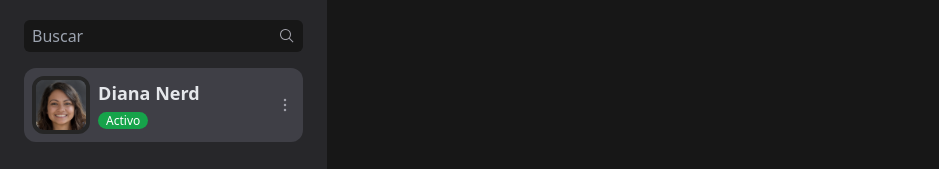
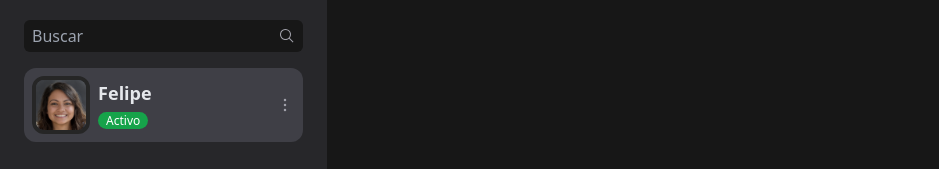
Before and after one commit to afperdomo2/curso-vuex, a Vue app: page / in a window 1280 px wide. Shown: the top 169 px of the page, without its empty margins (0-939 px from the left). Built offline with nearby package versions, Linux system fonts and the light colour scheme.

Commit message:
Crea un estado simple para manejar el nombre de usuario

```diff
--- a/src/App.vue
+++ b/src/App.vue
@@ -1,5 +1,5 @@
 <script setup>
-import { RouterView } from 'vue-router'
+import { RouterView } from "vue-router";
 </script>
 
 <template>
--- /dev/null
+++ b/src/store/store.js
@@ -0,0 +1,11 @@
+import { reactive } from "vue";
+
+const store = reactive({
+  username: "Felipe",
+
+  setUsername(newUsername) {
+    this.username = newUsername;
+  }
+});
+
+export default store;
--- a/src/views/HomeView.vue
+++ b/src/views/HomeView.vue
@@ -1,8 +1,9 @@
 <script>
-import { RouterView, RouterLink } from 'vue-router'
-import InputSearch from '@/components/InputSearch.vue'
-import ProfileCard from '@/components/ProfileCard.vue'
-import ChatItem from '@/components/ChatItem.vue'
+import { RouterView, RouterLink } from "vue-router";
+import InputSearch from "@/components/InputSearch.vue";
+import ProfileCard from "@/components/ProfileCard.vue";
+import ChatItem from "@/components/ChatItem.vue";
+import store from "../store/store";
 
 export default {
   components: {
@@ -10,28 +11,29 @@ export default {
     RouterLink,
     InputSearch,
     ProfileCard,
-    ChatItem
+    ChatItem,
   },
+
   data() {
     return {
-      search: '',
+      store,
+      search: "",
       profile: {
-        username: 'Diana Nerd',
-        status: 'active',
-        avatar: '/avatars/avatar.jpg'
+        username: "Pepito Pérez",
+        status: "active",
+        avatar: "/avatars/avatar.jpg",
       },
       channels: [
-        { id: 1, name: 'General', messages: 27 },
-        { id: 2, name: 'Emergencias', messages: null },
-        { id: 3, name: 'Anuncios', messages: 2 },
-        { id: 4, name: 'Proyecto 1', messages: 24 },
-        { id: 5, name: 'Non-work', messages: null },
-        { id: 6, name: 'Atención a clientes', messages: 120 }
-      ]
-    }
+        { id: 1, name: "General", messages: 27 },
+        { id: 2, name: "Emergencias", messages: null },
+        { id: 3, name: "Anuncios", messages: 2 },
+        { id: 4, name: "Proyecto 1", messages: 24 },
+        { id: 5, name: "Non-work", messages: null },
+        { id: 6, name: "Atención a clientes", messages: 120 },
+      ],
+    };
   },
-
-}
+};
 </script>
 
 <template>
@@ -40,10 +42,12 @@ export default {
       <InputSearch v-model="search" />
       <ProfileCard
         :avatar="profile.avatar"
-      :username="profile.username"
+        :username="store.username"
         :status="profile.status"
       />
-    <RouterLink to="/" class="channels-title">Canales <Icon icon="carbon:hashtag" /></RouterLink>
+      <RouterLink to="/" class="channels-title"
+        >Canales <Icon icon="carbon:hashtag"
+      /></RouterLink>
       <div class="channels">
         <ChatItem
           v-for="channel in channels"
--- a/src/views/ProfileView.vue
+++ b/src/views/ProfileView.vue
@@ -3,11 +3,28 @@
     <div class="box">
       <img src="/avatars/avatar.jpg" alt="avatar" />
       <label for="username">Nombre de usuario</label>
-      <input type="text" placeholder="Jane Smith" />
+      <input
+        type="text"
+        placeholder="Ingrese un valor..."
+        :value="store.username"
+        @input="store.setUsername($event.target.value)"
+      />
       <button>Acceder</button>
     </div>
   </div>
 </template>
+
+<script>
+import store from "../store/store";
+
+export default {
+  data() {
+    return {
+      store,
+    };
+  },
+};
+</script>
 
 <style lang="scss" scoped>
 .profile {
```
Lines whose indentation alone changed are shown as unchanged.
